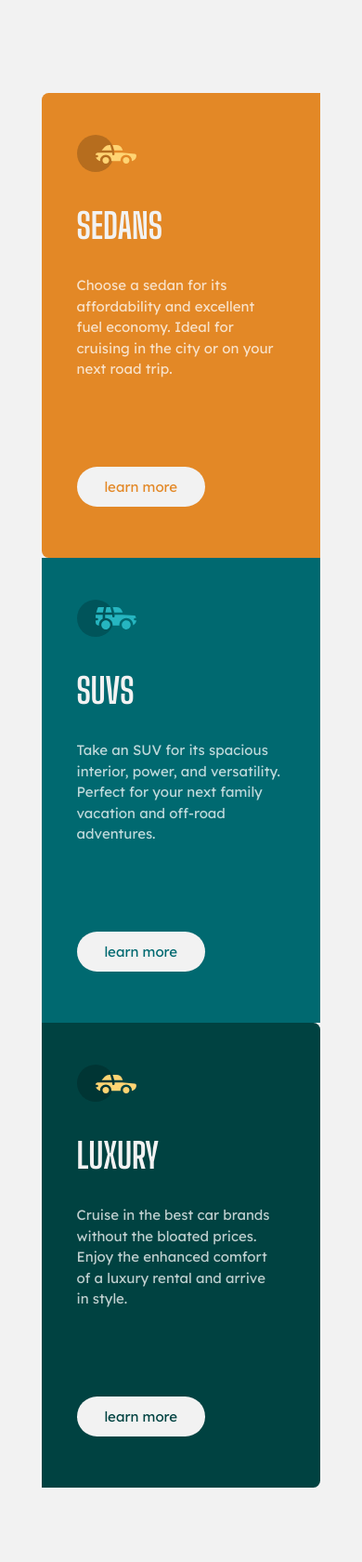
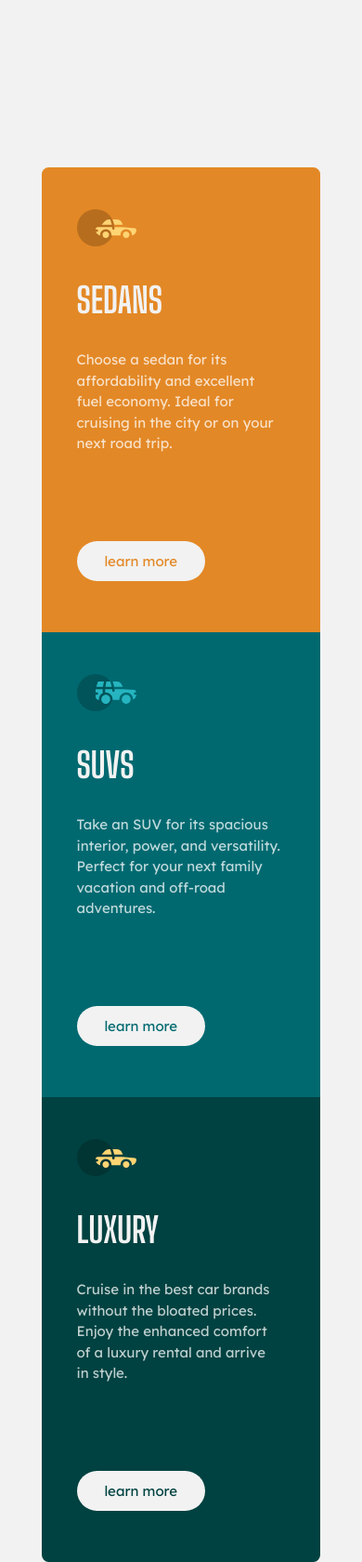
Before and after one commit to AngelG-JAPY/3-column-card-component-main, a plain HTML site: page index.html in a window 390 px wide. Shown: the whole page at 93% size. Before the commit the page ends 1600 px from the top, so only its background shows below. Drawn offline with Linux system fonts and the light colour scheme.

Commit message:
Responsive done

```diff
--- a/style.css
+++ b/style.css
@@ -13,7 +13,10 @@
 }
 
 body{
-
+    display: flex;
+    justify-content: center;
+    align-items: center;
+    min-height: 100vh;
     background-color: var(--background-headings-buttons);
     font-family: 'Lexend Deca';
 }
@@ -21,7 +24,6 @@ body{
 .cards{
     width: 90%;
     height: 500px;
-    margin: 100px auto;
     text-align: center;
     font-size: 0;
 }
@@ -88,3 +90,22 @@ body{
     border: 2px solid var(--background-headings-buttons);
     color: var(--background-headings-buttons);
 }
+
+@media screen and (max-width:1024px) {
+    .card--cyan{
+        border-radius: 0 0.5em .5em 0;
+    }
+    .card--dark-cyan{
+        border-radius: 0     0 .5em .5em;
+    }
+}
+
+@media screen and (max-width:675px) {
+    .card--orange{
+        border-radius: .5em .5em 0 0;
+    }
+    .card--cyan{
+        border-radius:  0;
+    }
+
+}
```
